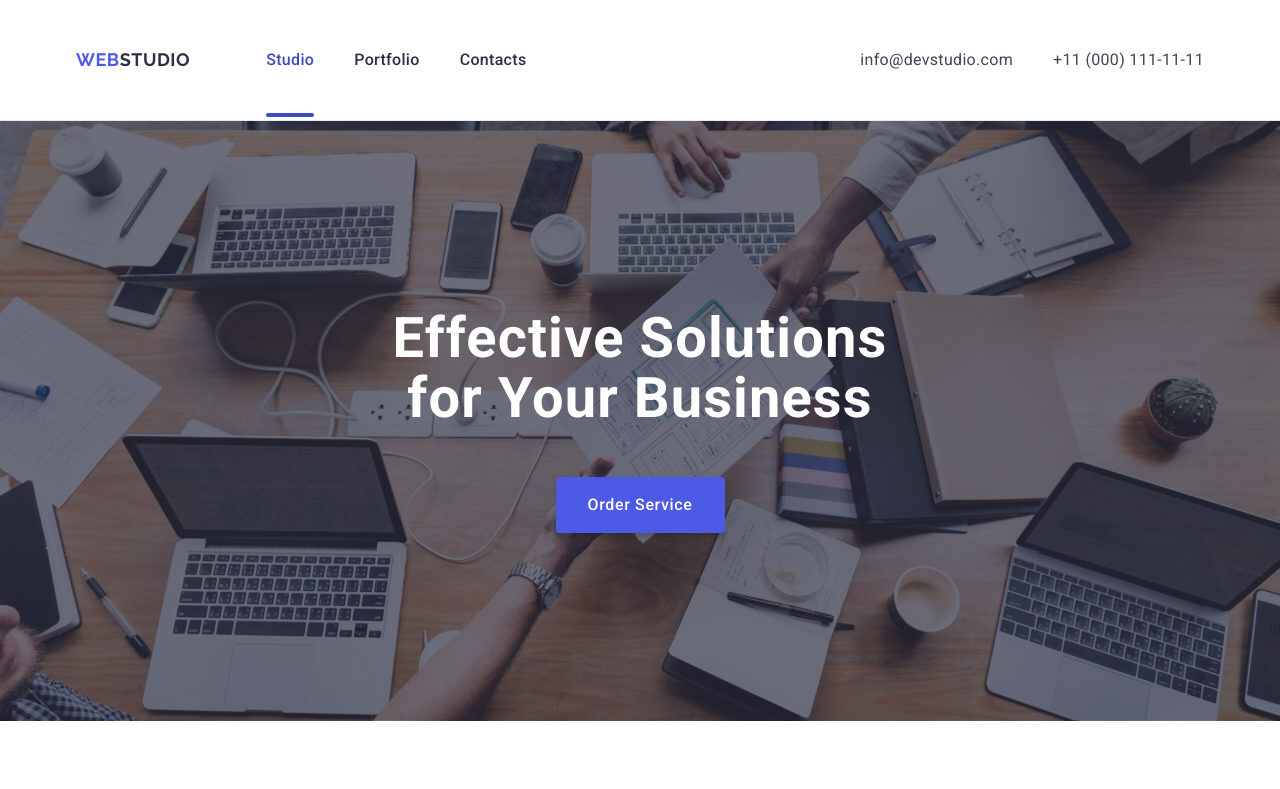
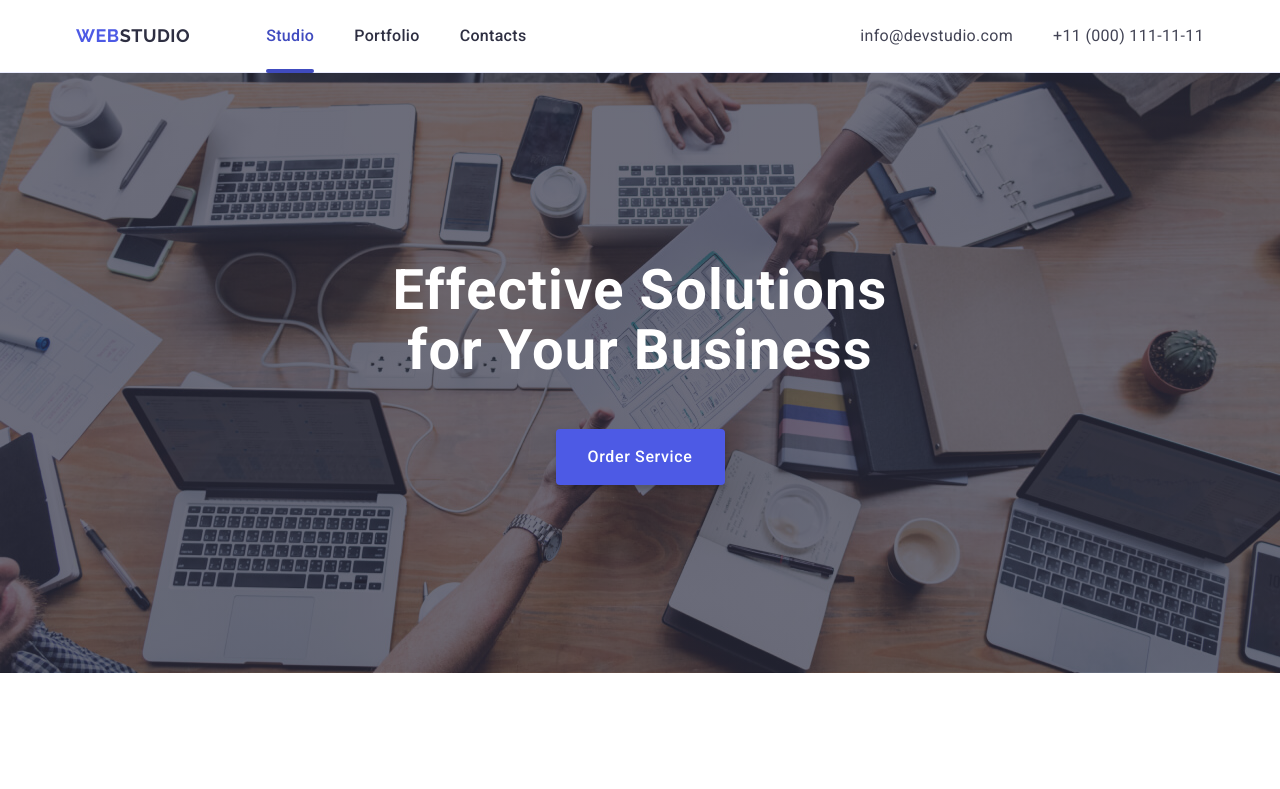
Before and after one commit to Kamisaku13/goit-markup-hw-04, a plain HTML site: page index.html in a window 1280 px wide. Shown: the top 789 px of the page. Drawn offline with nearby package versions, Linux system fonts and the light colour scheme.

Commit message:
fix: css

```diff
--- a/css/styles.css
+++ b/css/styles.css
@@ -136,9 +136,7 @@ ul {
     color: #2e2f42;
     letter-spacing: 0.02em;
     text-decoration: none;
-    padding: 24px 0;
     transition: color 250ms cubic-bezier(0.4, 0, 0.2, 1);
-    position: relative;
     display: block;
 }
 
@@ -150,8 +148,7 @@ ul {
     font-size: 16px;
     font-weight: 500;
     line-height: 1.5;
-    color: #2e2f42;
-    letter-spacing: 0.32px;
+    letter-spacing: 0.02em;
     text-decoration: none;
     padding: 24px 0;
     transition: color 250ms cubic-bezier(0.4, 0, 0.2, 1);
@@ -170,9 +167,7 @@ ul {
     height: 4px;
     border-radius: 2px;
     background-color: #404bbf;
-    content: "";
     display: block;
-    transform: translateY(20px);
     content: "";
     position: absolute;
     left: 0;
@@ -292,7 +287,6 @@ gap: 40px;
     display: flex;
     align-items: center;
     justify-content: center;
-    width: 254px;
     height: 112px;
     background-color: #F4F4FD;
     border: 1px solid #8E8F99;
```
